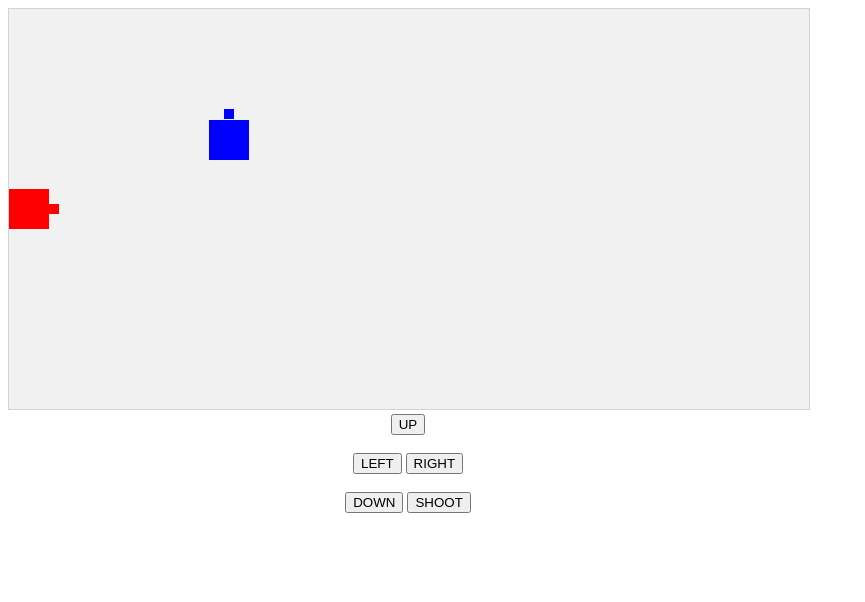
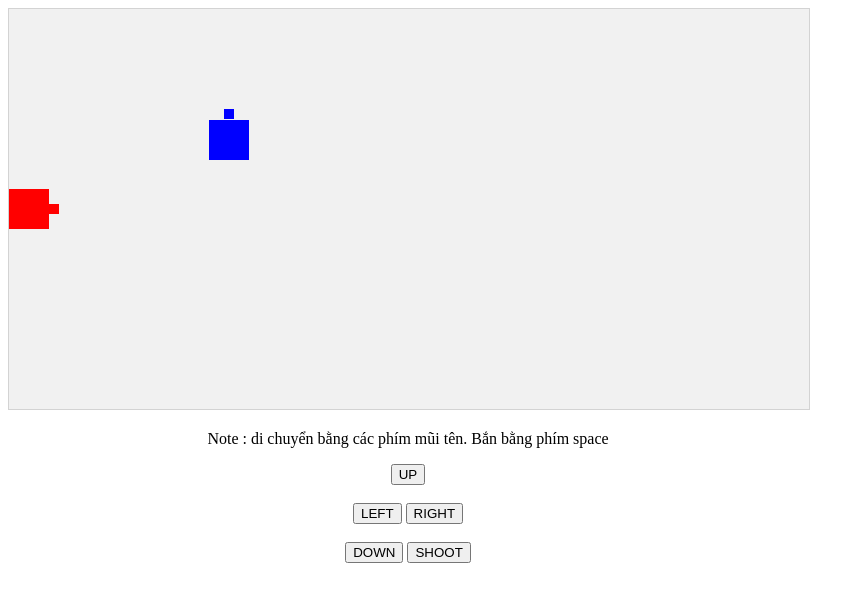
Before and after one commit to khanhlecodegym/caseModule1, a plain HTML site: page index.html in a window 1280 px wide. Shown: the whole page, without its empty margins (0-865 px from the left). Drawn offline with Linux system fonts and the light colour scheme.

Commit message:
Update index.html

```diff
--- a/index.html
+++ b/index.html
@@ -16,6 +16,7 @@
 	<script src="js/objectChange.js"></script>
 
 	<div style="text-align:center;width:800px;">
+	  <p>Note : di chuyển bằng các phím mũi tên. Bắn bằng phím space</p>
 	  <button onclick="moveup()">UP</button><br><br>
 	  <button onclick="moveleft()">LEFT</button>
 	  <button onclick="moveright()">RIGHT</button><br><br>
```
